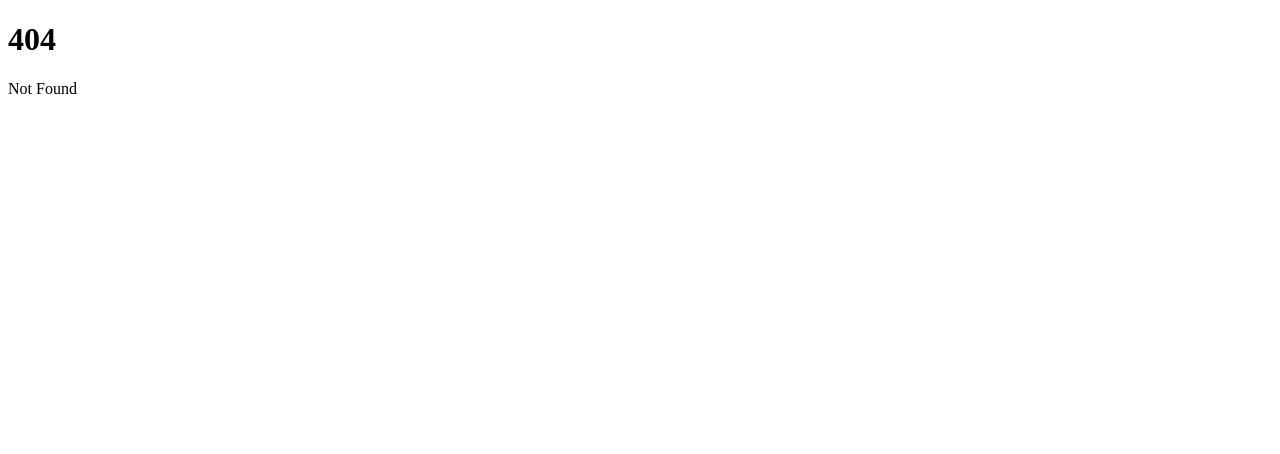
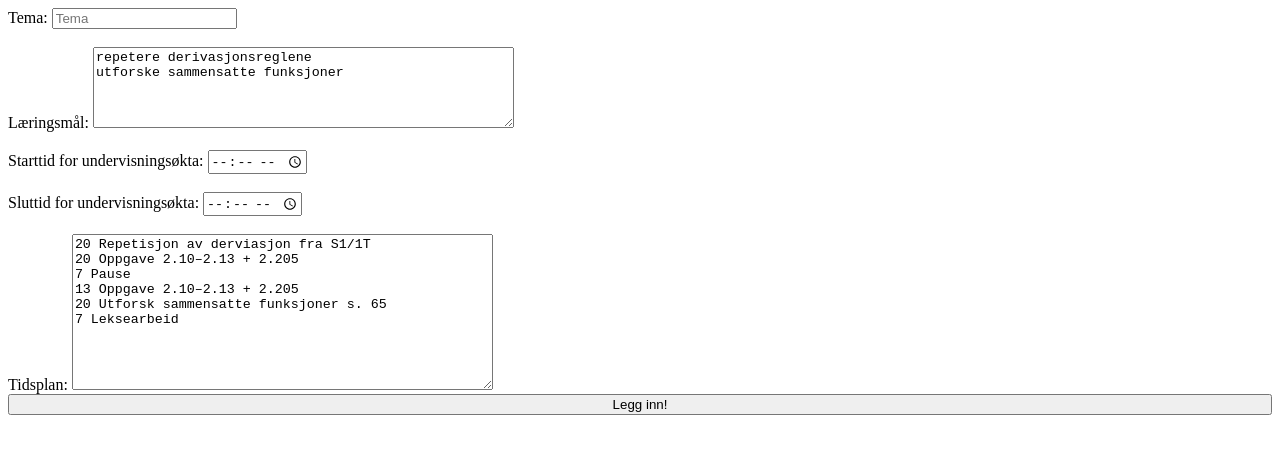
Before and after one commit to stalegjelsten/tidsplan-for-undervisning, a SvelteKit app: page /legg-inn-tidsplan in a window 1280 px wide. Before the commit this address had no page. Shown: the top 454 px of the page. Built offline with nearby package versions, Linux system fonts and the light colour scheme.

Commit message:
add stores

```diff
--- /dev/null
+++ b/src/routes/legg-inn-tidsplan/+page.svelte
@@ -0,0 +1,85 @@
+<script>
+	import { tidsplan_inndata } from '../../stores';
+	const formatLaeringsmaal = (inndata) => {
+		let result = '';
+		for (let i = 0; i < inndata.length; i++) {
+			const element = inndata[i];
+			result = result + element + '\n';
+		}
+		return result.slice(0, -1);
+	};
+
+	const formatTidsplan = (inndata) => {
+		let result = '';
+		for (let i = 0; i < inndata.length; i++) {
+			const element = inndata[i];
+			let starttid = new Date();
+			starttid.setHours(Number(element.startkl.slice(0, 2)));
+			starttid.setMinutes(Number(element.startkl.slice(3, 5)));
+			let sluttid = new Date();
+			sluttid.setHours(Number(element.sluttkl.slice(0, 2)));
+			sluttid.setMinutes(Number(element.sluttkl.slice(3, 5)));
+			const diff = sluttid - starttid;
+			result = result + String(diff / 60 / 1000) + ' ' + element.innhold + '\n';
+		}
+		return result.slice(0, -1);
+	};
+	const placeHolderLaeringsmaal = formatLaeringsmaal($tidsplan_inndata.laeringsmaal);
+	const placeHolderTidsplan = formatTidsplan($tidsplan_inndata.tidsplan);
+
+	const saveTidsplan = (formData) => {
+		tidsplan_inndata.update({
+			tema: 'none',
+			laeringsmaal: ['hei'],
+			tidsplan: { id: '1', startkl: '00.00', sluttkl: '01.00', andel: 17, innhold: 'pasta' }
+		});
+		console.log($tidsplan_inndata);
+	};
+</script>
+
+<div id="container">
+	<label for="tema">
+		Tema:
+		<input type="text" name="tema" placeholder="Tema" />
+	</label><br />
+	<label for="laeringsmaal">
+		Læringsmål:
+		<textarea
+			name="laeringsmaal"
+			cols="50"
+			rows="5"
+			placeholder="Det første læringsmålet"
+			value={placeHolderLaeringsmaal}
+		/>
+	</label><br />
+
+	<label for="starttid">
+		Starttid for undervisningsøkta:
+		<input type="time" name="starttid" />
+	</label><br />
+
+	<label for="sluttid">
+		Sluttid for undervisningsøkta:
+		<input type="time" name="sluttid" />
+	</label><br />
+
+	<label for="tidsplan">
+		Tidsplan:
+		<textarea
+			name="tidsplan"
+			id="tidsplan"
+			cols="50"
+			rows="10"
+			placeholder="15 Intro"
+			value={placeHolderTidsplan}
+		/>
+	</label>
+	<button type="button" on:click={saveTidsplan}>Legg inn!</button>
+</div>
+
+<style>
+	div#container {
+		display: flex;
+		flex-direction: column;
+	}
+</style>
--- /dev/null
+++ b/src/stores.js
@@ -0,0 +1,38 @@
+import { writable } from 'svelte/store';
+
+export const tidsplan_inndata = writable({
+	tema: 'Derivasjon',
+	laeringsmaal: ['repetere derivasjonsreglene', 'utforske sammensatte funksjoner'],
+	tidsplan: [
+		{
+			id: '1',
+			startkl: '09.55',
+			sluttkl: '10.15',
+			andel: 17,
+			innhold: 'Repetisjon av derviasjon fra S1/1T'
+		},
+		{
+			id: '2',
+			startkl: '10.20',
+			sluttkl: '10.40',
+			andel: 22,
+			innhold: 'Oppgave 2.10–2.13 + 2.205'
+		},
+		{ id: '3', startkl: '10.40', sluttkl: '10.47', andel: 11, innhold: 'Pause' },
+		{
+			id: '4',
+			startkl: '10.47',
+			sluttkl: '11.00',
+			andel: 22,
+			innhold: 'Oppgave 2.10–2.13 + 2.205'
+		},
+		{
+			id: '5',
+			startkl: '11.00',
+			sluttkl: '11.20',
+			andel: 17,
+			innhold: 'Utforsk sammensatte funksjoner s. 65'
+		},
+		{ id: '6', startkl: '11.20', sluttkl: '11.27', andel: 17, innhold: 'Leksearbeid' }
+	]
+});
```
Also changed, not shown: src/routes/vis-tidsplan/+page.svelte (renamed from src/routes/+page.svelte, +15 -46 lines).
